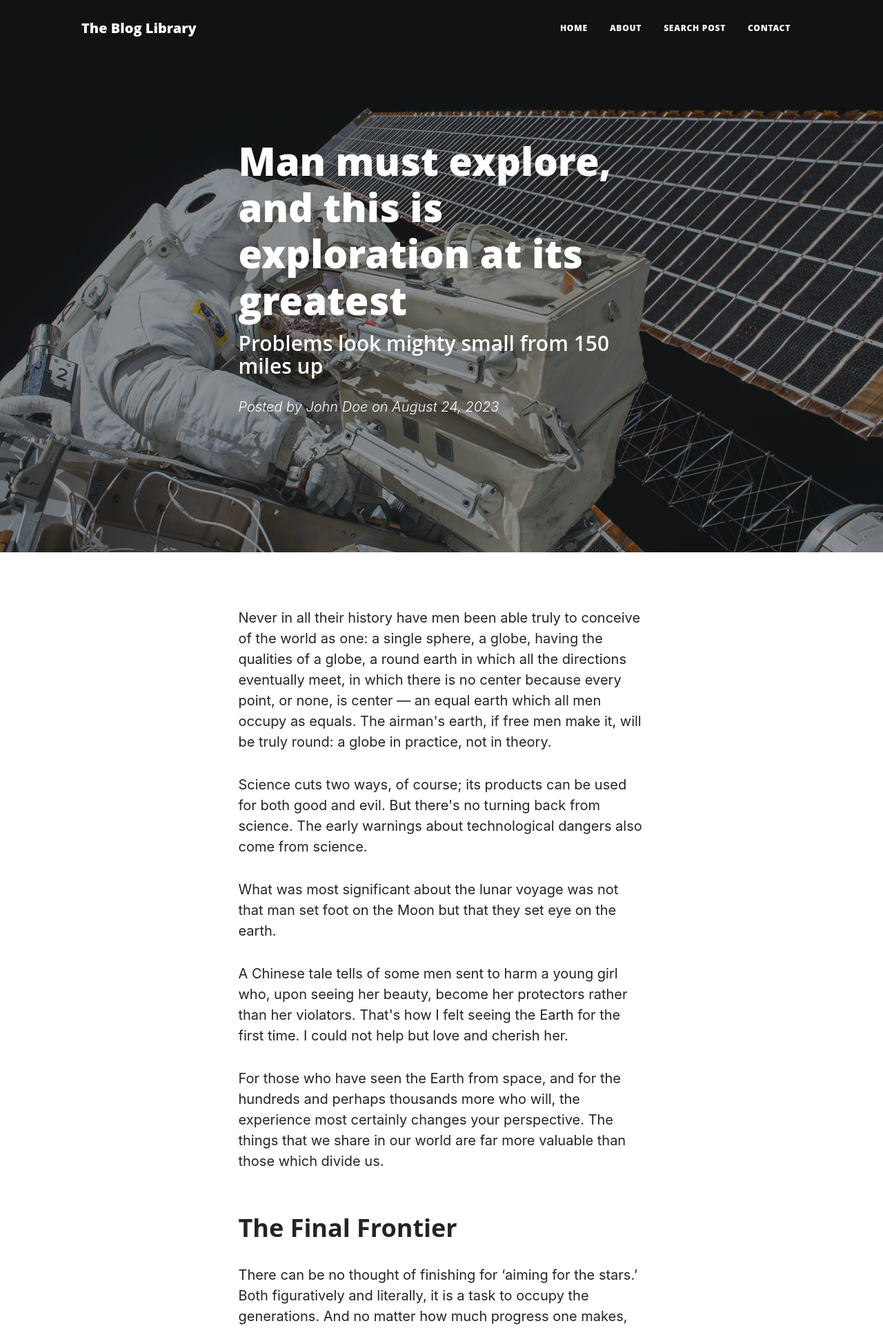
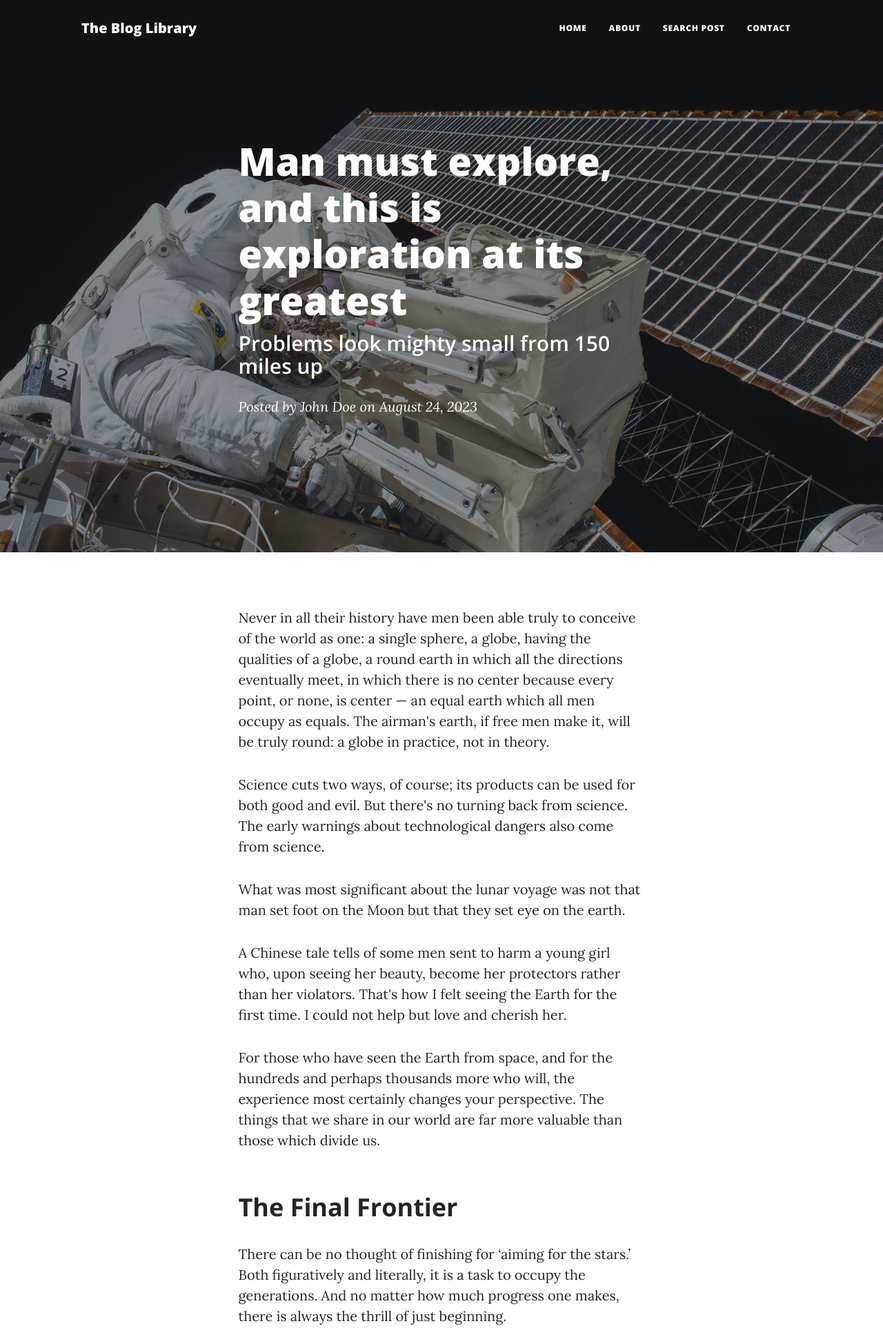
Before and after one commit to Abhishek-Tiwari099868/full_stack_1, a Flask app: page /post/ in a window 1280 px wide. Shown: the top 1926 px of the page at 69% size. Run offline with Flask 3, Linux system fonts and the light colour scheme; some libraries are stand-ins or nearby versions.

Commit message:
Update post.html

```diff
--- a/templates/post.html
+++ b/templates/post.html
@@ -10,8 +10,9 @@
         <!-- Font Awesome icons (free version)-->
         <script src="https://use.fontawesome.com/releases/v6.3.0/js/all.js"></script>
         <!-- Google fonts-->
-        <link href="{{url_for('static', filename='https://fonts.googleapis.com/css?family=Lora:400,700,400italic,700italic')}}" rel="stylesheet" type="text/css" />
-        <link href="{{url_for('static', filename='https://fonts.googleapis.com/css?family=Open+Sans:300italic,400italic,600italic,700italic,800italic,400,300,600,700,800')}}" rel="stylesheet" type="text/css" />
+        <link href="https://fonts.googleapis.com/css?family=Lora:400,700,400italic,700italic" rel="stylesheet" type="text/css" />
+
+        <link href="https://fonts.googleapis.com/css?family=Open+Sans:300italic,400italic,600italic,700italic,800italic,400,300,600,700,800" rel="stylesheet" type="text/css" />
         <!-- Core theme CSS (includes Bootstrap)-->
         <link href="{{url_for('static', filename='css/styles.css')}}" rel="stylesheet" />
     </head>
@@ -75,9 +76,9 @@
                         <p>As I stand out here in the wonders of the unknown at Hadley, I sort of realize there’s a fundamental truth to our nature, Man must explore, and this is exploration at its greatest.</p>
                         <p>
                             Placeholder text by
-                            <a href="{{url_for('static', filename='http://spaceipsum.com/')}}">Space Ipsum</a>
+                            <a href="https://www.flickr.com/photos/nasacommons/">Space Ipsum</a>
                             &middot; Images by
-                            <a href="{{url_for('static', filename='https://www.flickr.com/photos/nasacommons/') }}">NASA on The Commons</a>
+                            <a href="https://www.flickr.com/photos/nasacommons/">NASA on The Commons</a>
                         </p>
                     </div>
                 </div>
@@ -120,7 +121,7 @@
             </div>
         </footer>
         <!-- Bootstrap core JS-->
-        <script src="{{url_for('static', filename='https://cdn.jsdelivr.net/npm/bootstrap@5.2.3/dist/js/bootstrap.bundle.min.js')}}"></script>
+        <script src="https://cdn.jsdelivr.net/npm/bootstrap@5.2.3/dist/js/bootstrap.bundle.min.js"></script>
         <!-- Core theme JS-->
         <script src="{{url_for('static', filename='js/scripts.js')}}"></script>
     </body>
```
